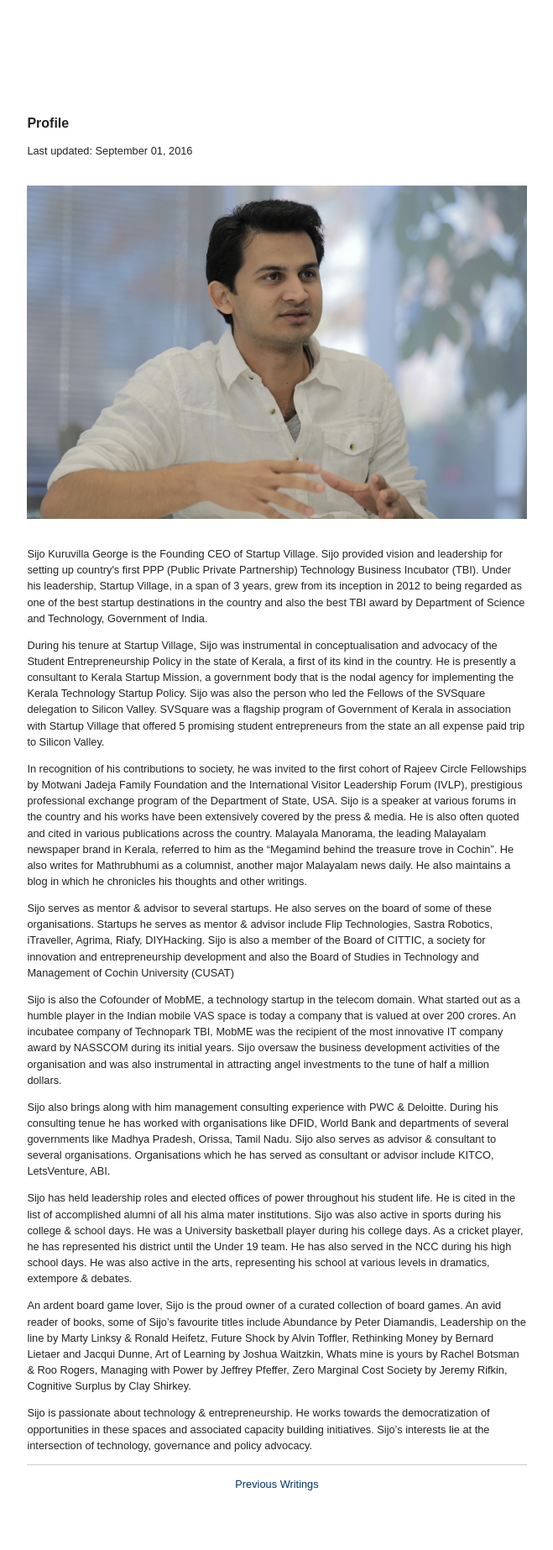
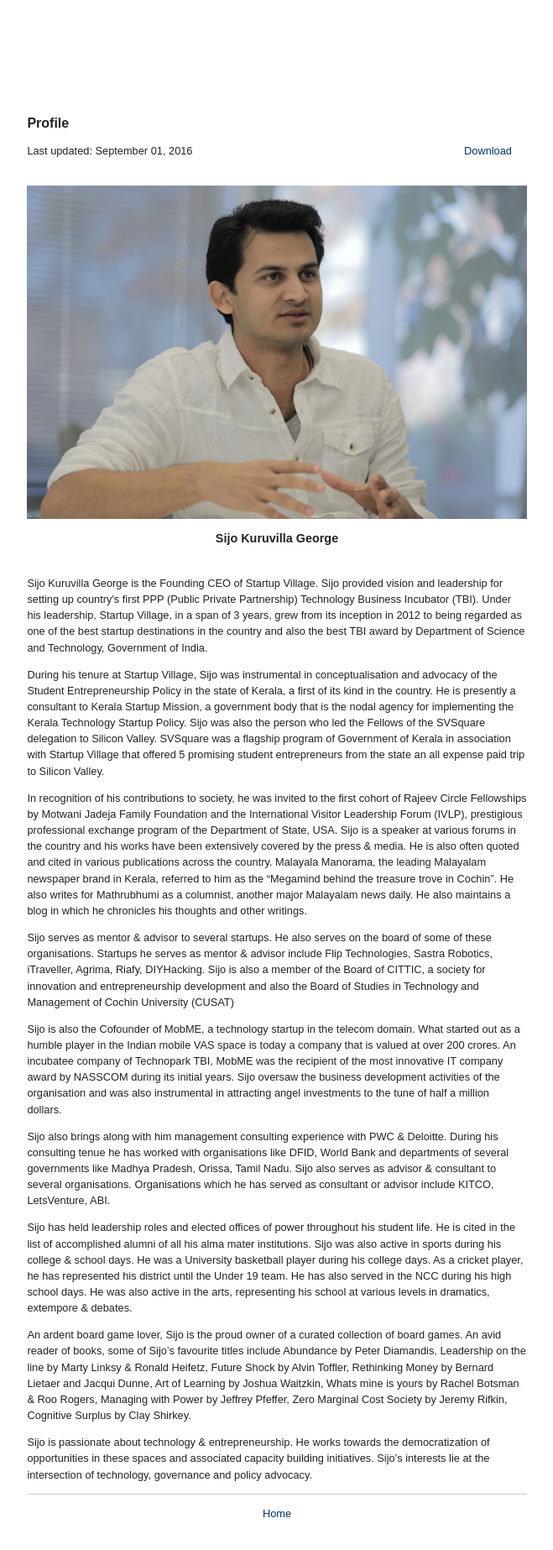
Before and after one commit to sijokuruvilla/sijokuruvilla_old_site, a plain HTML site: page profile/index.html in a window 1280 px wide. Shown: the whole page at 84% size, without its empty margins (310-969 px from the left). Drawn offline with Linux system fonts and the light colour scheme.

Commit message:
Make profile changes

```diff
--- a/profile/index.html
+++ b/profile/index.html
@@ -20,13 +20,19 @@
             <article>
                 <header>
                     <h1>Profile</h1>
-                    Last updated: <time datetime="2016-09-01">September 01, 2016</time>
+                     Last updated: <time datetime="2016-09-01">September 01, 2016</time>
+
+                    &nbsp;&nbsp;&nbsp;&nbsp;&nbsp;&nbsp;&nbsp;&nbsp;&nbsp;&nbsp;&nbsp;&nbsp;&nbsp;&nbsp;&nbsp;&nbsp;&nbsp;&nbsp;&nbsp;&nbsp;&nbsp;&nbsp;&nbsp;&nbsp;&nbsp;&nbsp;&nbsp;&nbsp;&nbsp;&nbsp;&nbsp;&nbsp;&nbsp;&nbsp;&nbsp;&nbsp;&nbsp;&nbsp;&nbsp;&nbsp;&nbsp;&nbsp;&nbsp;&nbsp;&nbsp;&nbsp;&nbsp;&nbsp;&nbsp;&nbsp;&nbsp;&nbsp;&nbsp;&nbsp;&nbsp;&nbsp;&nbsp;&nbsp;&nbsp;&nbsp;&nbsp;&nbsp;&nbsp;&nbsp;&nbsp;&nbsp;&nbsp;&nbsp;&nbsp;&nbsp;&nbsp;&nbsp;&nbsp;&nbsp;&nbsp;&nbsp;&nbsp;&nbsp;&nbsp;&nbsp;&nbsp;&nbsp;&nbsp;&nbsp;&nbsp;&nbsp;&nbsp;&nbsp;&nbsp;
+                    <a href="/profile/sijo-kuvuvilla-george-profile.zip">Download</a>
                 </header>
 
                 <section>
+
                     <div class="align-center">
                         <img src="/img/sijo-kuruvilla-george.jpg">
+                        <h2>Sijo Kuruvilla George</h2>
                     </div>
+
 
                     <p>
                       Sijo Kuruvilla George is the Founding CEO of Startup Village. Sijo provided vision and leadership for setting up country's first PPP (Public Private Partnership) Technology Business Incubator (TBI). Under his leadership, Startup Village, in a span of 3 years, grew from its inception in 2012 to being regarded as one of the best startup destinations in the country and also the best TBI award by Department of Science and Technology, Government of India.
@@ -66,7 +72,7 @@
             <hr>
 
             <footer class="align-center">
-                <a href="/writings">Previous Writings</a>
+                <a href="/">Home</a>
             </footer>
         </div>
         </div>
```
Also changed, not shown: 1 other file.
